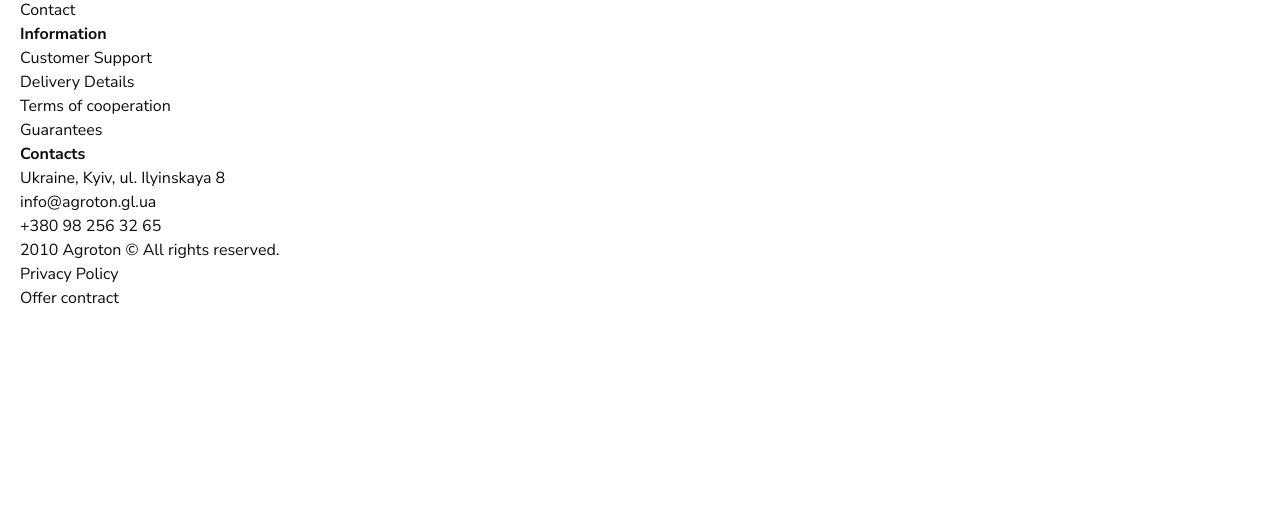
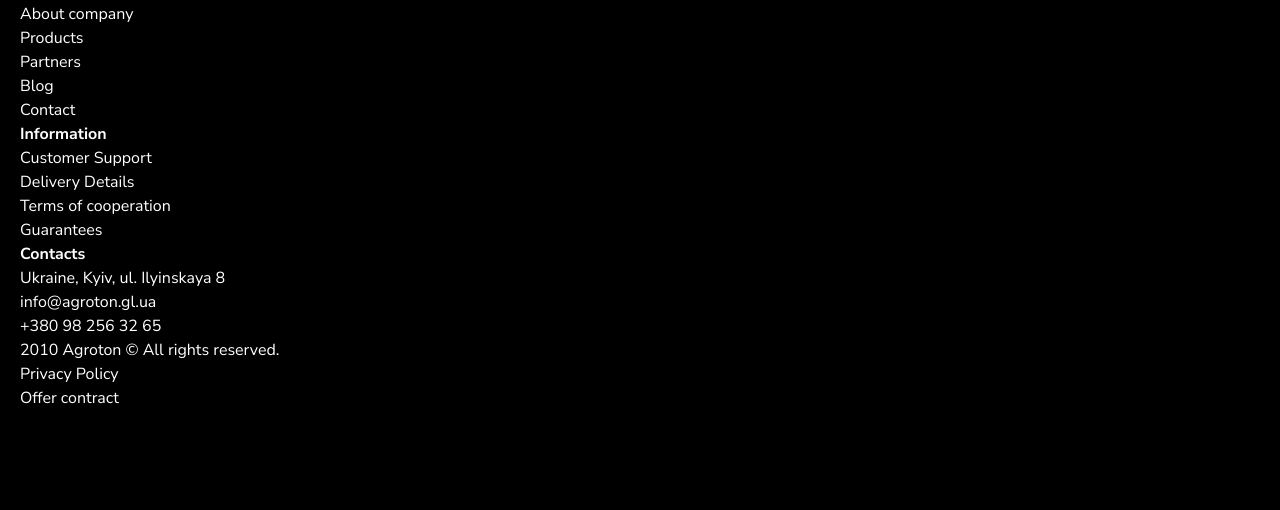
Before and after one commit to EspFerevo/agroton, a plain HTML site: page index.html in a window 1280 px wide. Shown: the part 5519-6029 px from the top of the page. Before the commit the page ends 5829 px from the top, so only its background shows below. Drawn offline with nearby package versions, Linux system fonts and the light colour scheme.

Commit message:
Update style.css

```diff
--- a/css/style.css
+++ b/css/style.css
@@ -564,3 +564,15 @@
 .blog__item-big .blog__item-img {
   margin-bottom: 32px;
 }
+
+/* footer */
+.footer {
+  padding: 100px 0;
+  background-color: #000;
+  color: #fff;
+}
+.footer__bottom {
+  display: flex;
+  justify-content: space-between;
+  align-items: center;
+}
```
